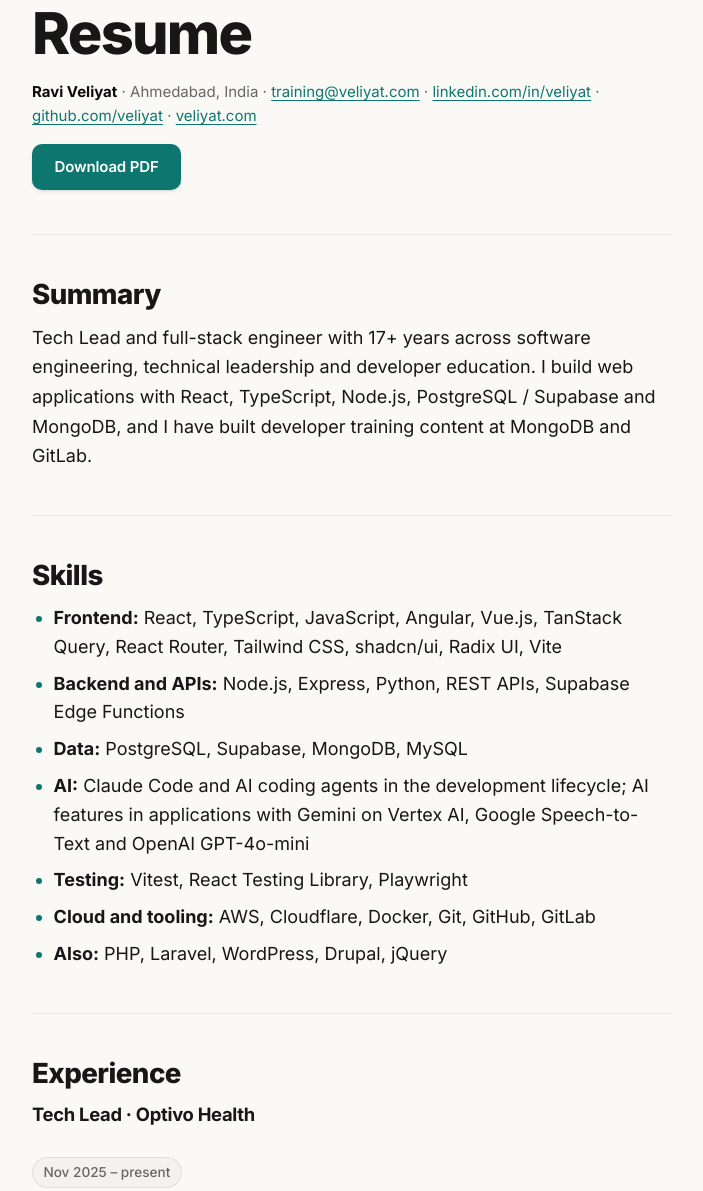
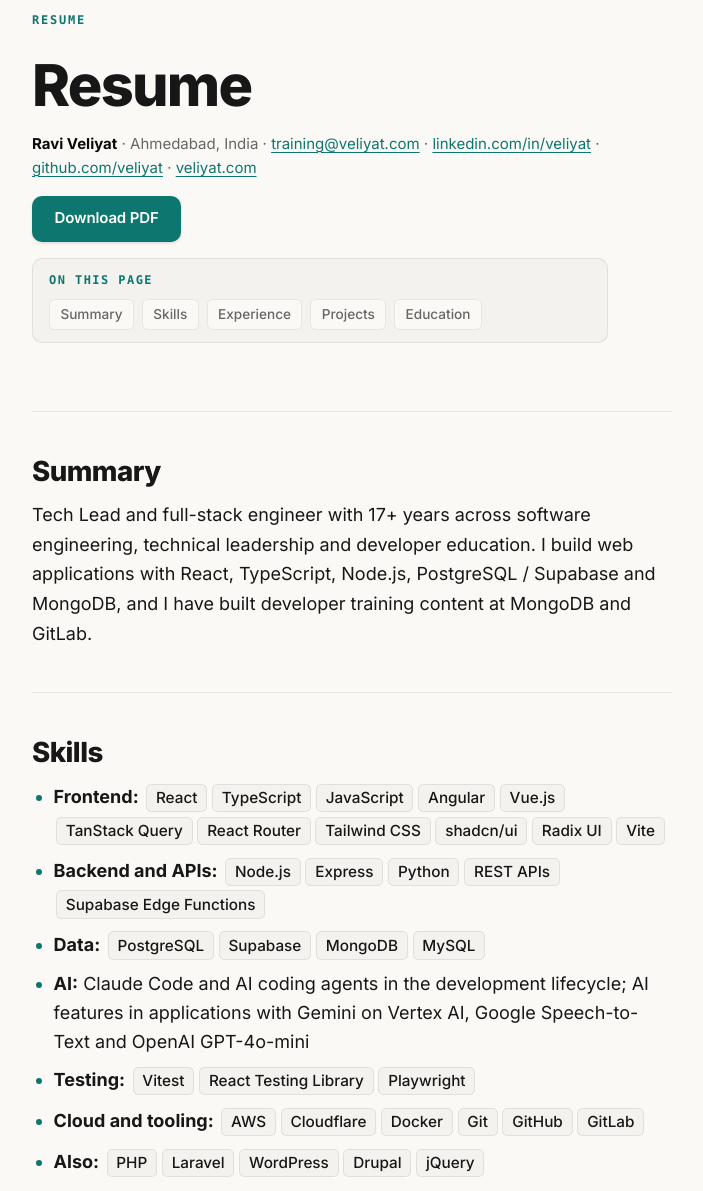
Before and after one commit to veliyat/veliyat.com, a plain HTML site: page resume/index.html in a window 1280 px wide. Shown: the part 144-1335 px from the top of the page, without its empty margins (288-991 px from the left). Drawn offline with Linux system fonts and the light colour scheme.

Commit message:
style(resume): add jump links, skills chips, and next card (v6)

```diff
--- a/resume/index.html
+++ b/resume/index.html
@@ -22,6 +22,7 @@
 <meta name="twitter:card" content="summary_large_image">
 <!-- end SITE-ADDRESS block -->
 
+<link rel="preload" href="/assets/fonts/inter-latin-wght-normal.woff2" as="font" type="font/woff2" crossorigin>
 <link rel="stylesheet" href="/assets/css/site.css">
 
 <script type="application/ld+json">
@@ -58,9 +59,20 @@
 
     <section class="hero" aria-labelledby="resume-heading">
       <div class="hero-text">
+        <p class="eyebrow">Resume</p>
         <h1 id="resume-heading">Resume</h1>
         <p class="contact-line"><strong>Ravi Veliyat</strong> · Ahmedabad, India · <a href="mailto:training@veliyat.com">training@veliyat.com</a> · <a href="https://www.linkedin.com/in/veliyat">linkedin.com/in/veliyat</a> · <a href="https://github.com/veliyat">github.com/veliyat</a> · <a href="https://veliyat.com/">veliyat.com</a></p>
         <p><a class="btn btn-primary no-print" href="https://drive.google.com/file/d/1YFHSMuz5TkHQ2MNV11LFS8xOPO357qtT/view" target="_blank" rel="noopener">Download PDF</a></p>
+        <nav class="on-this-page no-print" aria-label="On this page">
+          <span class="on-this-page-label">On this page</span>
+          <ul>
+            <li><a href="#summary-heading">Summary</a></li>
+            <li><a href="#skills-heading">Skills</a></li>
+            <li><a href="#experience-heading">Experience</a></li>
+            <li><a href="#projects-heading">Projects</a></li>
+            <li><a href="#education-heading">Education</a></li>
+          </ul>
+        </nav>
       </div>
     </section>
 
@@ -72,13 +84,13 @@
     <section class="section prose" aria-labelledby="skills-heading">
       <h2 id="skills-heading">Skills</h2>
       <ul>
-        <li><strong>Frontend:</strong> React, TypeScript, JavaScript, Angular, Vue.js, TanStack Query, React Router, Tailwind CSS, shadcn/ui, Radix UI, Vite</li>
-        <li><strong>Backend and APIs:</strong> Node.js, Express, Python, REST APIs, Supabase Edge Functions</li>
-        <li><strong>Data:</strong> PostgreSQL, Supabase, MongoDB, MySQL</li>
+        <li><strong>Frontend:</strong> <span class="chip">React</span><span class="chip-sep">, </span><span class="chip">TypeScript</span><span class="chip-sep">, </span><span class="chip">JavaScript</span><span class="chip-sep">, </span><span class="chip">Angular</span><span class="chip-sep">, </span><span class="chip">Vue.js</span><span class="chip-sep">, </span><span class="chip">TanStack Query</span><span class="chip-sep">, </span><span class="chip">React Router</span><span class="chip-sep">, </span><span class="chip">Tailwind CSS</span><span class="chip-sep">, </span><span class="chip">shadcn/ui</span><span class="chip-sep">, </span><span class="chip">Radix UI</span><span class="chip-sep">, </span><span class="chip">Vite</span></li>
+        <li><strong>Backend and APIs:</strong> <span class="chip">Node.js</span><span class="chip-sep">, </span><span class="chip">Express</span><span class="chip-sep">, </span><span class="chip">Python</span><span class="chip-sep">, </span><span class="chip">REST APIs</span><span class="chip-sep">, </span><span class="chip">Supabase Edge Functions</span></li>
+        <li><strong>Data:</strong> <span class="chip">PostgreSQL</span><span class="chip-sep">, </span><span class="chip">Supabase</span><span class="chip-sep">, </span><span class="chip">MongoDB</span><span class="chip-sep">, </span><span class="chip">MySQL</span></li>
         <li><strong>AI:</strong> Claude Code and AI coding agents in the development lifecycle; AI features in applications with Gemini on Vertex AI, Google Speech-to-Text and OpenAI GPT-4o-mini</li>
-        <li><strong>Testing:</strong> Vitest, React Testing Library, Playwright</li>
-        <li><strong>Cloud and tooling:</strong> AWS, Cloudflare, Docker, Git, GitHub, GitLab</li>
-        <li><strong>Also:</strong> PHP, Laravel, WordPress, Drupal, jQuery</li>
+        <li><strong>Testing:</strong> <span class="chip">Vitest</span><span class="chip-sep">, </span><span class="chip">React Testing Library</span><span class="chip-sep">, </span><span class="chip">Playwright</span></li>
+        <li><strong>Cloud and tooling:</strong> <span class="chip">AWS</span><span class="chip-sep">, </span><span class="chip">Cloudflare</span><span class="chip-sep">, </span><span class="chip">Docker</span><span class="chip-sep">, </span><span class="chip">Git</span><span class="chip-sep">, </span><span class="chip">GitHub</span><span class="chip-sep">, </span><span class="chip">GitLab</span></li>
+        <li><strong>Also:</strong> <span class="chip">PHP</span><span class="chip-sep">, </span><span class="chip">Laravel</span><span class="chip-sep">, </span><span class="chip">WordPress</span><span class="chip-sep">, </span><span class="chip">Drupal</span><span class="chip-sep">, </span><span class="chip">jQuery</span></li>
       </ul>
     </section>
 
@@ -97,7 +109,7 @@
           <li>Feedback notes, scans, fundus photos and additional tests saved to the patient file, with next steps kept visible</li>
           <li>AI dictation that turns the clinician's spoken notes into structured exam data and clinical notes</li>
         </ul>
-        <p><strong>Tools:</strong> React 18, TypeScript, Vite, Tailwind CSS, shadcn/ui, Radix UI, React Router, TanStack Query, Supabase, PostgreSQL, Google Speech-to-Text, Gemini on Vertex AI, Vitest, React Testing Library, Playwright.</p>
+        <p><strong>Tools:</strong> <span class="chip">React 18</span><span class="chip-sep">, </span><span class="chip">TypeScript</span><span class="chip-sep">, </span><span class="chip">Vite</span><span class="chip-sep">, </span><span class="chip">Tailwind CSS</span><span class="chip-sep">, </span><span class="chip">shadcn/ui</span><span class="chip-sep">, </span><span class="chip">Radix UI</span><span class="chip-sep">, </span><span class="chip">React Router</span><span class="chip-sep">, </span><span class="chip">TanStack Query</span><span class="chip-sep">, </span><span class="chip">Supabase</span><span class="chip-sep">, </span><span class="chip">PostgreSQL</span><span class="chip-sep">, </span><span class="chip">Google Speech-to-Text</span><span class="chip-sep">, </span><span class="chip">Gemini on Vertex AI</span><span class="chip-sep">, </span><span class="chip">Vitest</span><span class="chip-sep">, </span><span class="chip">React Testing Library</span><span class="chip-sep">, </span><span class="chip">Playwright</span>.</p>
       </div>
 
       <div class="role">
@@ -173,7 +185,7 @@
       <div class="role">
         <h3>AI Coding Tutor</h3>
         <p>An adaptive AI programming tutor that teaches JavaScript step by step. I built it as an open-source demo project under Fightrons.</p>
-        <p><strong>Tools:</strong> React, TypeScript, Tailwind CSS, shadcn/ui, Supabase (Auth, Postgres with Row-Level Security, Edge Functions), OpenAI GPT-4o-mini, Monaco Editor, Vitest, Playwright.</p>
+        <p><strong>Tools:</strong> <span class="chip">React</span><span class="chip-sep">, </span><span class="chip">TypeScript</span><span class="chip-sep">, </span><span class="chip">Tailwind CSS</span><span class="chip-sep">, </span><span class="chip">shadcn/ui</span><span class="chip-sep">, </span><span class="chip">Supabase (Auth, Postgres with Row-Level Security, Edge Functions)</span><span class="chip-sep">, </span><span class="chip">OpenAI GPT-4o-mini</span><span class="chip-sep">, </span><span class="chip">Monaco Editor</span><span class="chip-sep">, </span><span class="chip">Vitest</span><span class="chip-sep">, </span><span class="chip">Playwright</span>.</p>
       </div>
     </section>
 
@@ -184,6 +196,13 @@
         <li>Bachelor of Computer Applications (BCA), Smt. K. B. Parekh College, Mahuva, 2005 – 2008</li>
       </ul>
     </section>
+
+    <nav class="next-card-wrap no-print" aria-label="Next page">
+      <a class="next-card" href="/">
+        <span class="next-label">Next: Home</span>
+        <span class="card-arrow" aria-hidden="true">→</span>
+      </a>
+    </nav>
 
   </div>
 </main>
```
